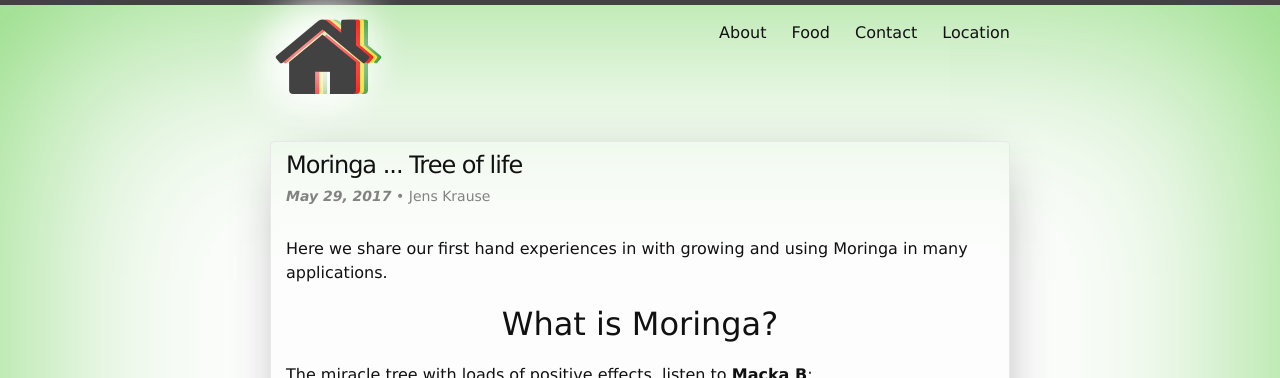
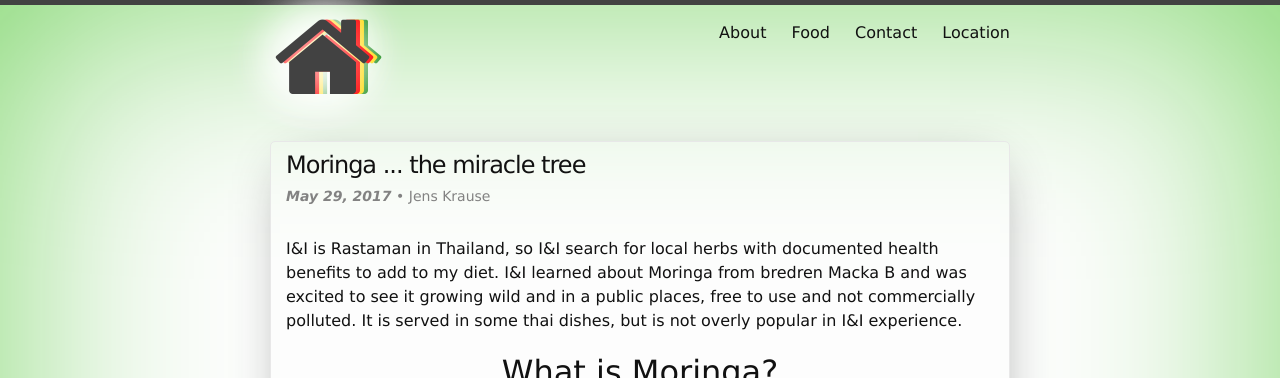
Before and after one commit to Solomonic/ital.yard, a Jekyll site: the page built from _posts/2017-05-30-Moringa-tree.md, in a window 1280 px wide and 900 px high, cut to the strip 0-378 px from the top of the window. Built offline with Jekyll 4.4.1, drawn with Linux system fonts in a browser that asks for light colours.

Commit message:
more moringa

```diff
--- a/_posts/2017-05-30-Moringa-tree.md
+++ b/_posts/2017-05-30-Moringa-tree.md
@@ -1,6 +1,6 @@
 ---
 layout: post
-title: Moringa ... Tree of life
+title: Moringa ... the miracle tree
 date:   2017-05-30  00:00:00 +0700
 author: Jens Krause
 
@@ -10,12 +10,12 @@ tags: ital food
 series: veggies
 series-nav-title: All about Moringa
 
-seo_description: This article explains details of our approach to Moringa
+seo_description: This is all about Moringa and how I&I use it & grow my own.
 
 image: https://miracletrees.org/images/moringa-oleifera-powder2.jpg
 
 ---
-Here we share our first hand experiences in with growing and using Moringa in many applications.
+I&I is Rastaman in Thailand, so I&I search for local herbs with documented health benefits to add to my diet. I&I learned about Moringa from bredren Macka B and was excited to see it growing wild and in a public places, free to use and not commercially polluted. It is served in some thai dishes, but is not overly popular in I&I experience.
 <!--more-->
 
 ## What is Moringa?
```
